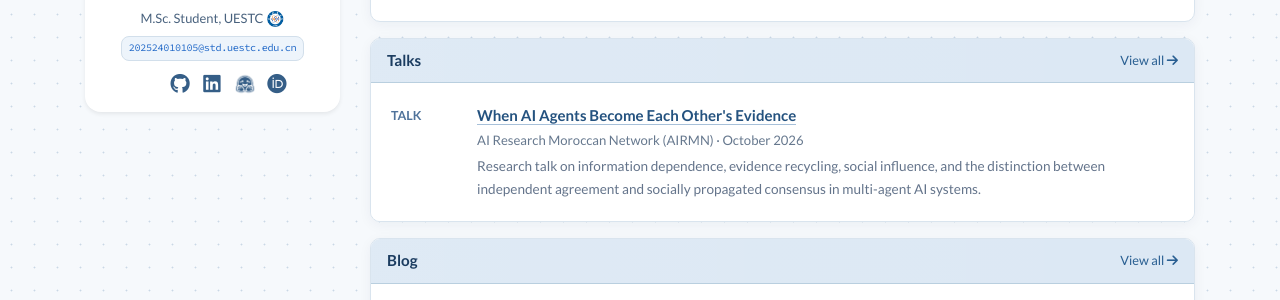
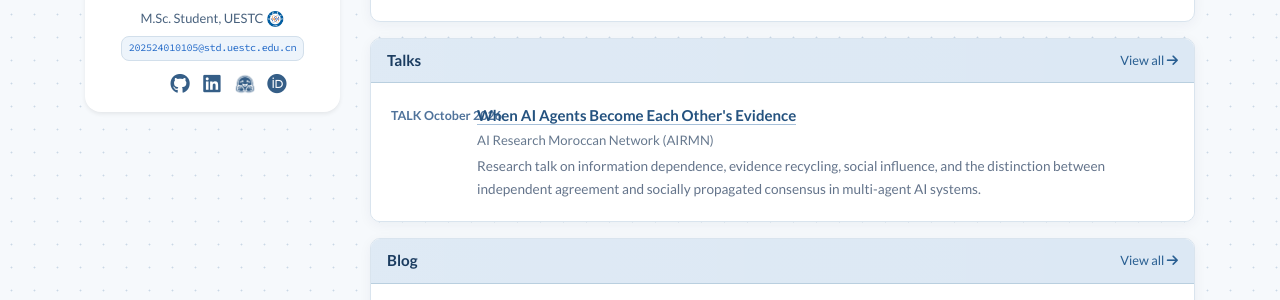
Before and after one commit to AnouarImel/AnouarImel.github.io, a Jekyll site: the page built from index.html, in a window 1280 px wide and 900 px high, scrolled down 2065 px. Shown: the part 278-578 px from the top of the window. Built offline with Jekyll 4.4.1, drawn with Linux system fonts in a browser that asks for light colours; nearby versions of some CDN libraries; a style sheet for code colours, icons or effects is not loaded.

Commit message:
Update talks_section.html

```diff
--- a/_includes/widgets/talks_section.html
+++ b/_includes/widgets/talks_section.html
@@ -23,9 +23,13 @@
       {% for item in site.data.profile.talks limit:talk_limit %}
 
       <div class="compact-entry">
-        <div class="compact-entry-label">
-          {{ item.type | default: "TALK" | escape }}
+        <div class="compact-entry-label talk-entry-label">
+          <span>{{ item.type | default: "TALK" | escape }}</span>
+          {% if item.date %}
+            <span class="talk-entry-date">{{ item.date }}</span>
+          {% endif %}
         </div>
+
 
         <div class="compact-entry-content">
           <div class="compact-entry-title">
@@ -43,7 +47,6 @@
           <div class="compact-entry-meta">
             {% if item.event %}{{ item.event }}{% endif %}
             {% if item.location %} · {{ item.location }}{% endif %}
-            {% if item.date %} · {{ item.date }}{% endif %}
           </div>
 
           {% if item.description %}
```
